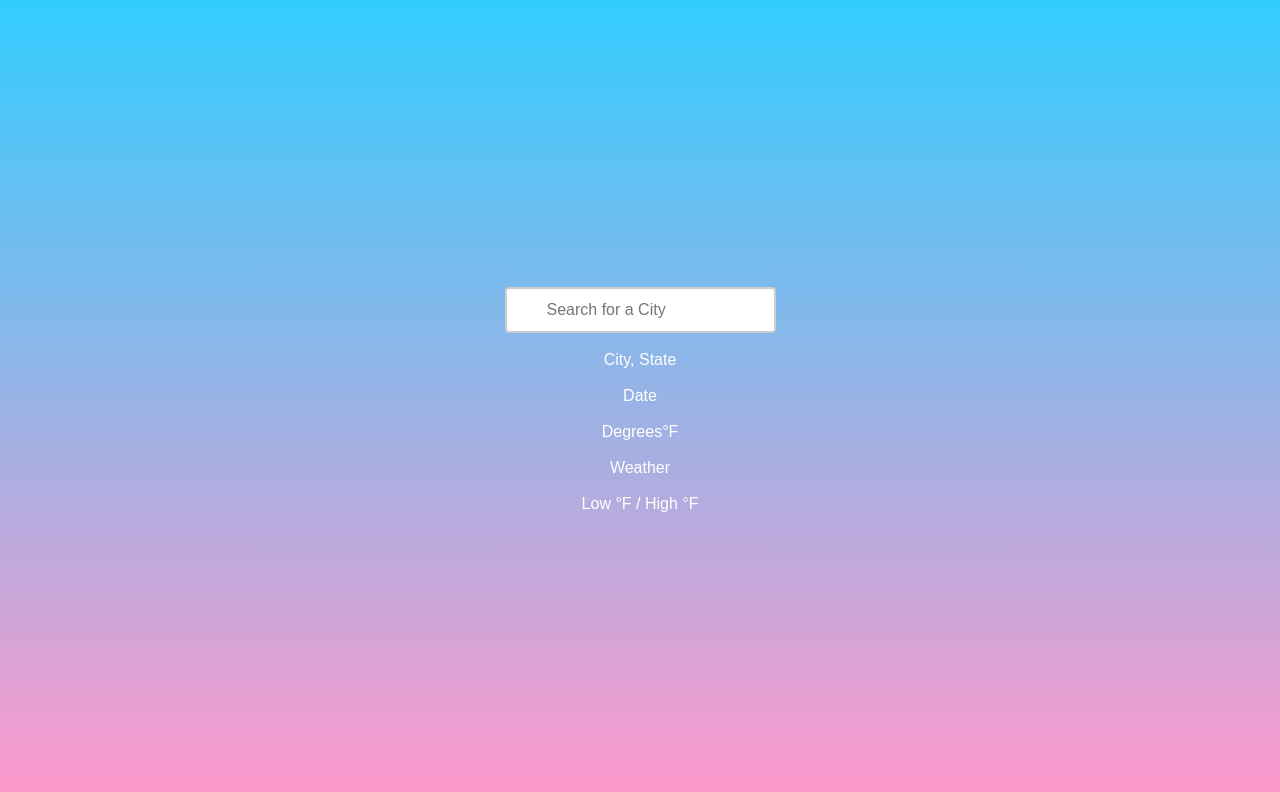
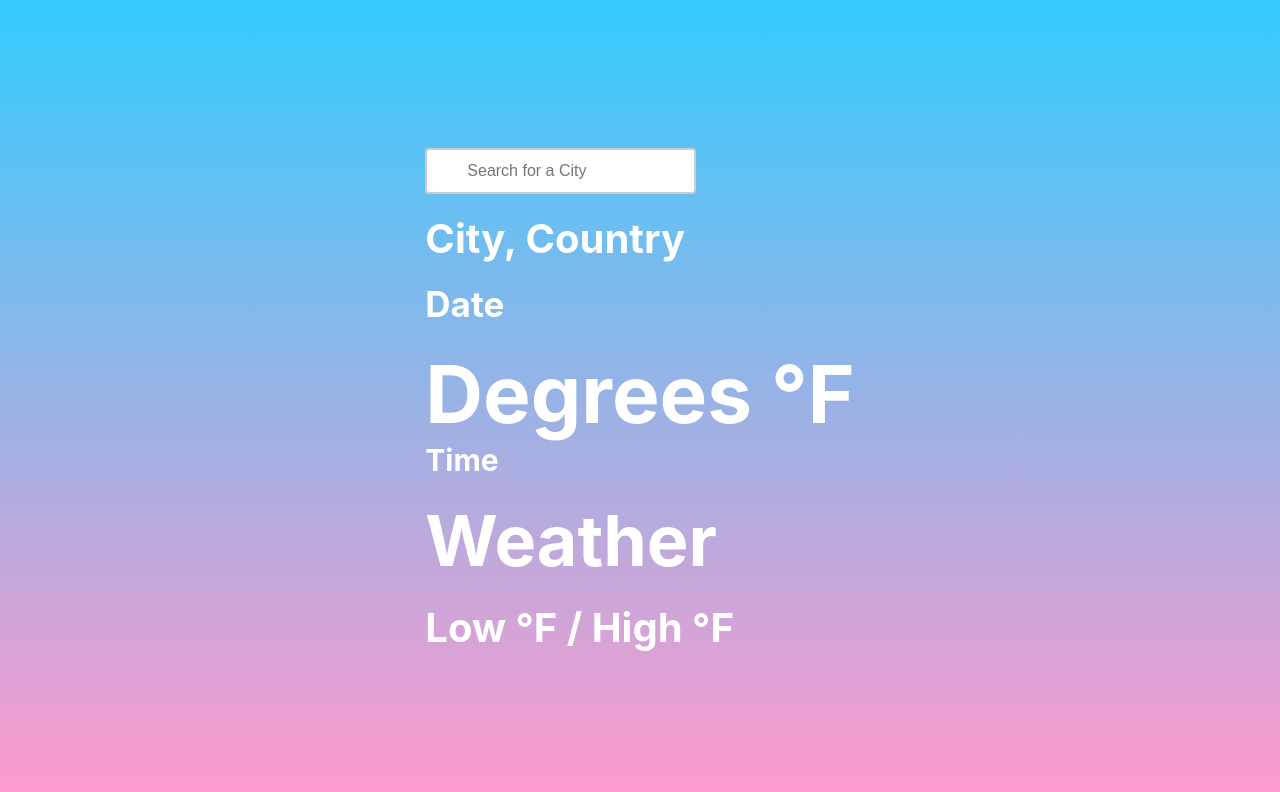
Before and after one commit to jonathanwong110/weather-app, a plain HTML site: page index.html in a window 1280 px wide. Drawn offline with nearby package versions, Linux system fonts and the light colour scheme.

Commit message:
current time is now displayed, working on css

```diff
--- a/app.js
+++ b/app.js
@@ -25,20 +25,22 @@ function displayWeather(weather) {
 
   let now = new Date();
   let date = document.querySelector('.location .date');
-  date.innerText = dateBuilder(now);
+  date.innerText = dateBuilder(now)
 
   let temp = document.querySelector('.current .temperature');
-  temp.innerHTML = `${Math.round(weather.main.temp)}<span>°F</span>`;
+  temp.innerHTML = `${Math.round(weather.main.temp)}<span>°F</span>`
+
+  let time = document.querySelector('.current .time')
+  time.innerHTML = "as of" + ' ' + new Date().toLocaleTimeString();
 
   let weather_el = document.querySelector('.current .weather');
   weather_el.innerText = weather.weather[0].main;
 
   let hilow = document.querySelector('.low-high');
   hilow.innerText = `${Math.round(weather.main.temp_min)}°F / ${Math.round(weather.main.temp_max)}°F`;
-
 }
 
-function dateBuilder (d) {
+function dateBuilder(d) {
   let months = ["January", "February", "March", "April", "May", "June", "July", "August", "September", "October", "November", "December"];
   let days = ["Sunday", "Monday", "Tuesday", "Wednesday", "Thursday", "Friday", "Saturday"];
 
--- a/index.html
+++ b/index.html
@@ -22,13 +22,14 @@
     <main>
       <section class="location">
         <br>
-        <div class="city">City, <span>State</span></div>
+        <div class="city">City, <span>Country</span></div>
         <br>
         <div class="date">Date</div>
       </section>
       <div class="current">
         <br>
-        <div class="temperature">Degrees<span>°F</span></div>
+        <div class="temperature">Degrees<span> °F</span></div>
+        <div class="time">Time</div>
         <br>
         <div class="weather">Weather</div>
         <br>
--- a/style.css
+++ b/style.css
@@ -2,6 +2,11 @@
   margin: 0;
   padding: 0;
   box-sizing: border-box;
+}
+
+.app-wrap {
+  justify-content: center;
+  align-items: center;
 }
 
 body {
@@ -11,12 +16,9 @@ body {
   flex-direction: column;
   align-items: center;
   background: linear-gradient(to bottom, #33ccff 0%, #ff99cc 100%);
-  font-family: sans-serif;
+  font-family: -apple-system,BlinkMacSystemFont,"Segoe UI",Roboto,"Helvetica Neue",Arial,sans-serif,"Apple Color Emoji","Segoe UI Emoji","Segoe UI Symbol";
   color: white;
-}
-
-.location, .current {
-  text-align: center;
+  font-weight: bold;
 }
 
 .weather-search {
@@ -33,3 +35,27 @@ body {
   -webkit-transition: width 0.4s ease-in-out;
   transition: width 0.4s ease-in-out;
 }
+
+.location .city {
+  font-size: 40px;
+}
+
+.location .date {
+  font-size: 35px;
+}
+
+.temperature {
+  font-size: 80px;
+}
+
+.weather {
+  font-size: 70px;
+}
+
+.time {
+  font-size: 30px;
+}
+
+.low-high {
+  font-size: 40px;
+}
```
